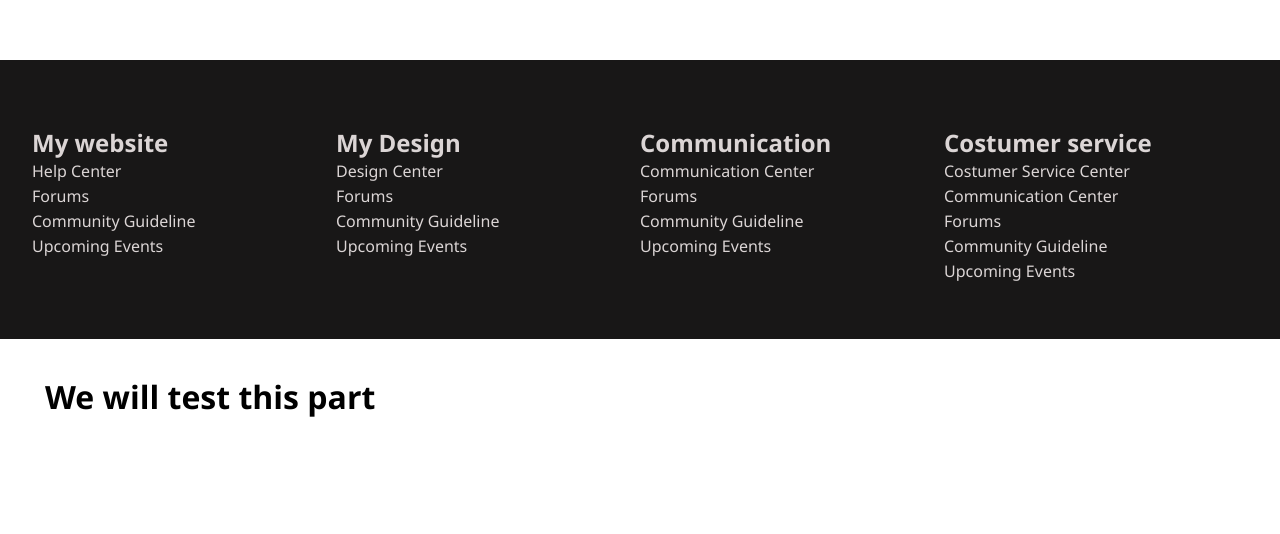
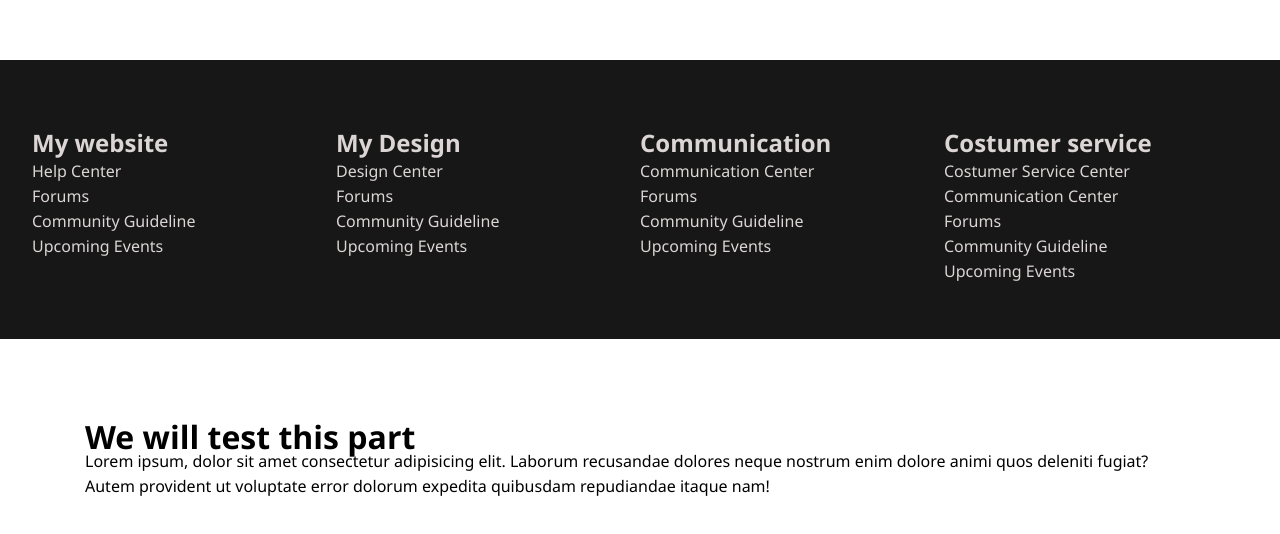
Before and after one commit to sompagnimdi/heart-and-footer, a plain HTML site: page index.html in a window 1280 px wide. Shown: the part 3680-4214 px from the top of the page. Before the commit the page ends 4134 px from the top, so only its background shows below. Drawn offline with Linux system fonts and the light colour scheme.

```diff
--- a/index.html
+++ b/index.html
@@ -94,6 +94,12 @@
     <div class="tester">
       <div class="test">
         <h1>We will test this part</h1>
+        <p>
+          Lorem ipsum, dolor sit amet consectetur adipisicing elit. Laborum
+          recusandae dolores neque nostrum enim dolore animi quos deleniti
+          fugiat? Autem provident ut voluptate error dolorum expedita quibusdam
+          repudiandae itaque nam!
+        </p>
       </div>
     </div>
   </body>
--- a/style.css
+++ b/style.css
@@ -144,3 +144,9 @@ ul li a:hover{
     border: .5px;
     box-sizing: border-box;
 }
+.test{
+    box-shadow: #181717;
+    display: inline-block;
+    margin: 25px;
+    padding: 15px;
+}
```
